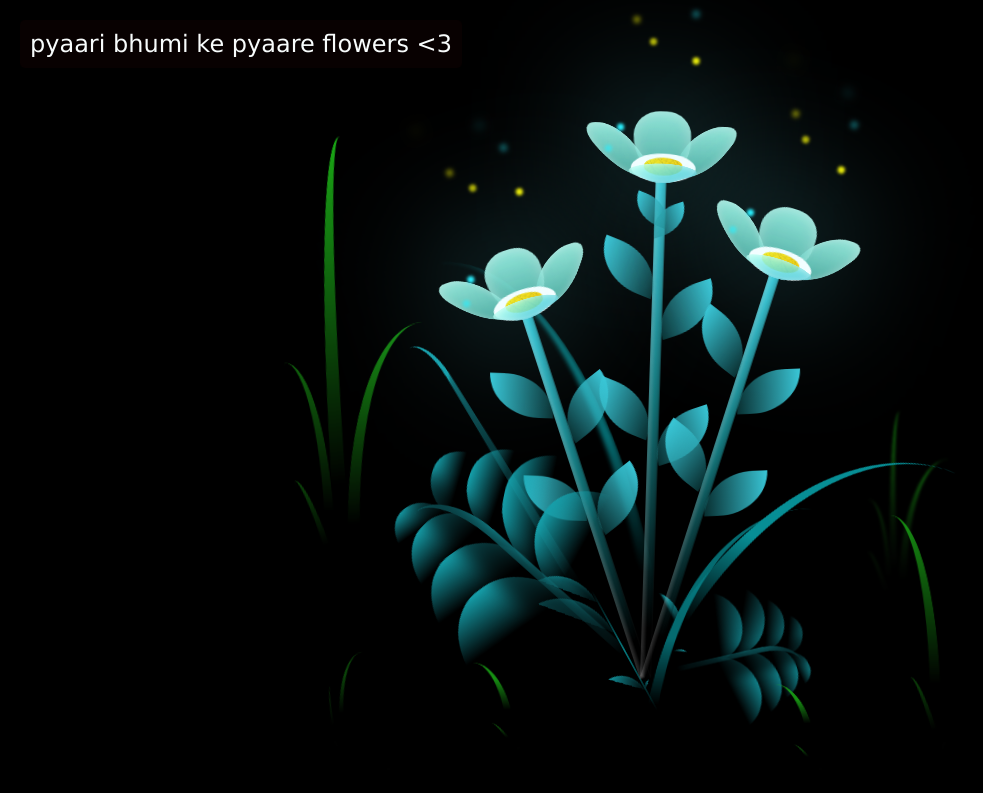
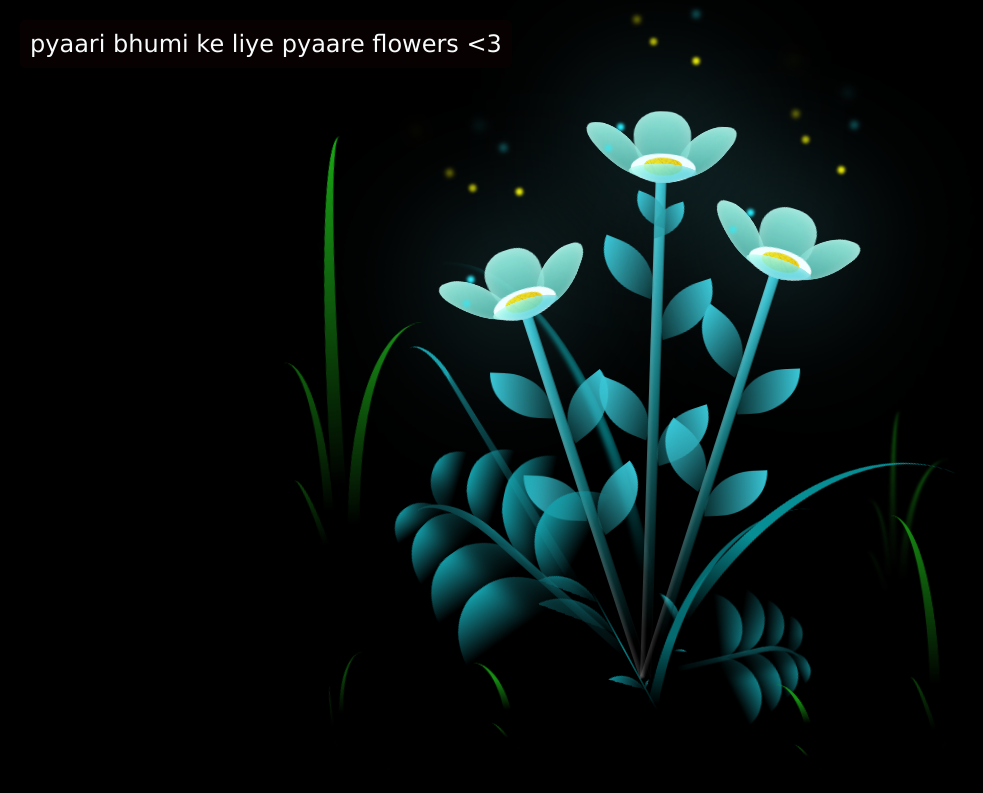
Before and after one commit to rahulgaharwar/flower, a plain HTML site: page index.html in a window 1280 px wide. Shown: the whole page, without its empty margins (0-983 px from the left). Drawn offline with Linux system fonts and the light colour scheme.

Commit message:
Update index.html

```diff
--- a/index.html
+++ b/index.html
@@ -320,7 +320,7 @@
       </div>
     </div>
     <div class="message">
-        <p>pyaari bhumi ke pyaare flowers <3</p>
+        <p>pyaari bhumi ke liye pyaare flowers <3</p>
     </div>
 </body>
 </html>
```
